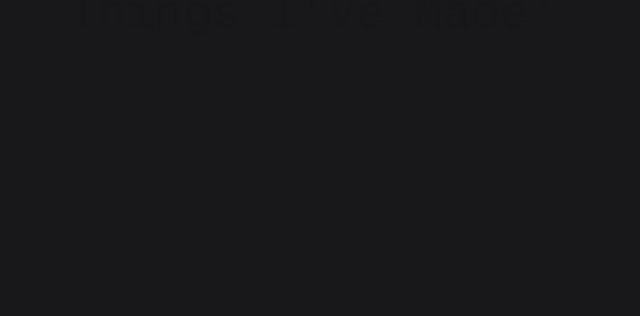
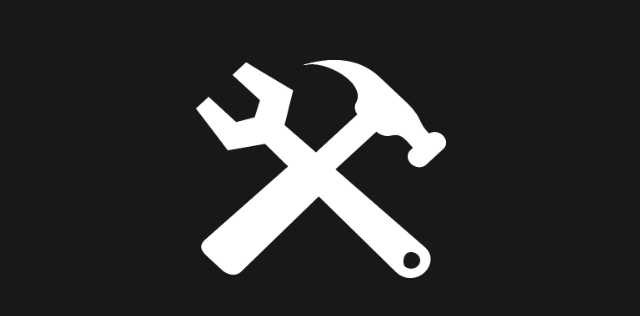
Before and after one commit to AustinVosler/AustinVosler.github.io, a Next.js app: page /projects in a window 1280 px wide. Shown: the part 108-424 px from the top of the page, without its empty margins (319-959 px from the left). Built offline with nearby package versions, Linux system fonts and the light colour scheme.

Commit message:
Changed WIP pages

```diff
--- a/app/projects/page.tsx
+++ b/app/projects/page.tsx
@@ -5,19 +5,7 @@ import WIP from "../components/WIP";
 export default function Home() {
   return (
     <main className="min-h-screen p-4 xl:p-24 bg-zinc-900 w-full">
-      <div className="w-full h-full justify-between">
-        <div className="w-full pb-4 pr-4 flex justify-center font-[family-name:var(--font-geist-mono)]">
-          <div className="text-5xl">
-            Things I've Made:
-          </div>
-        </div>
-        <div className="w-full h-full ">
-          <ProjectCard>
-          </ProjectCard>
-          <ProjectCard>
-          </ProjectCard>
-        </div>
-      </div>
+      <WIP></WIP>
     </main>
     );
   }
--- a/app/projects/project1/page.tsx
+++ b/app/projects/project1/page.tsx
@@ -1,25 +1,11 @@
 // import Image from "next/image";
+
+import WIP from "@/app/components/WIP";
 
 export default function Home() {
   return (
     <main className="min-h-screen p-4 xl:p-24 bg-zinc-900 w-full">
-      <div className="flex flex-col xl:flex-row w-full h-full justify-between">
-        <div className="w-full pb-4 pr-4 font-[family-name:var(--font-geist-mono)]">
-          <div className="text-4xl pb-8 ">
-            Hi! I&#39;m project 1
-          </div>
-          <div className="text-2xl pb-4">
-            I am a 3rd-year member of the Burnett Honors College at the University of Central Florida, where I am studying Computer Science.
-          </div>
-          <div className="text-2xl ">
-            As a passionate scholar, I am dedicated to learning everything I can to be able to better the world.
-            Whether it is solving problems as a programmer, or adding to the world&#39;s beauty as a musician, it is important
-            for me to find ways to both challenge myself and positively impact my community around me.
-          </div>
-        </div>
-          <div className="w-full h-full flex justify-center">
-          </div>
-      </div>
+      <WIP></WIP>
     </main>
   );
 }
--- a/app/projects/project2/page.tsx
+++ b/app/projects/project2/page.tsx
@@ -1,25 +1,10 @@
 // import Image from "next/image";
+import WIP from "@/app/components/WIP";
 
 export default function Home() {
   return (
     <main className="min-h-screen p-4 xl:p-24 bg-zinc-900 w-full">
-      <div className="flex flex-col xl:flex-row w-full h-full justify-between">
-        <div className="w-full pb-4 pr-4 font-[family-name:var(--font-geist-mono)]">
-          <div className="text-4xl pb-8 ">
-            Hi! I&#39;m project 2
-          </div>
-          <div className="text-2xl pb-4">
-            I am a 3rd-year member of the Burnett Honors College at the University of Central Florida, where I am studying Computer Science.
-          </div>
-          <div className="text-2xl ">
-            As a passionate scholar, I am dedicated to learning everything I can to be able to better the world.
-            Whether it is solving problems as a programmer, or adding to the world&#39;s beauty as a musician, it is important
-            for me to find ways to both challenge myself and positively impact my community around me.
-          </div>
-        </div>
-          <div className="w-full h-full flex justify-center">
-          </div>
-      </div>
+      <WIP></WIP>
     </main>
   );
 }
```
